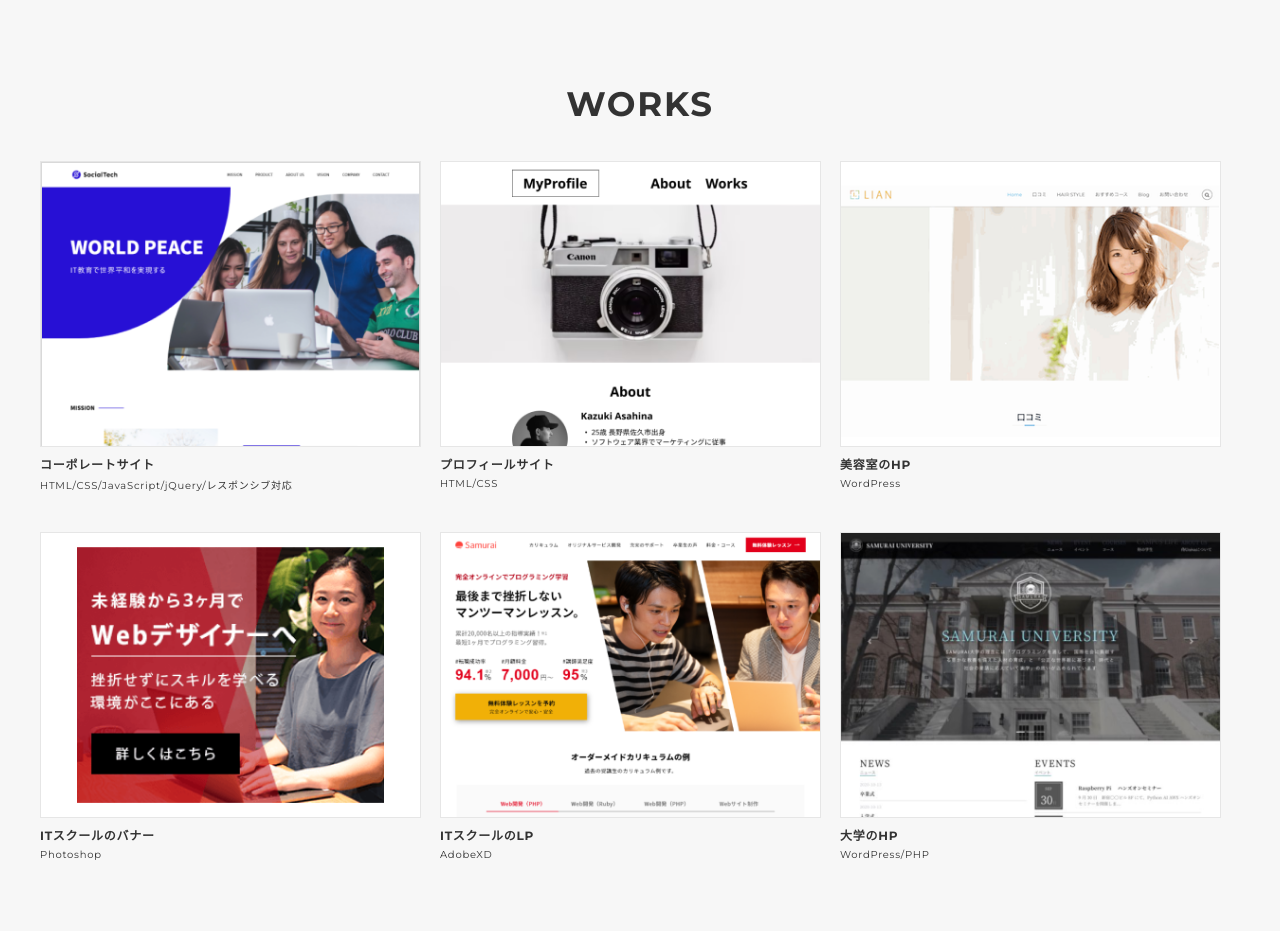
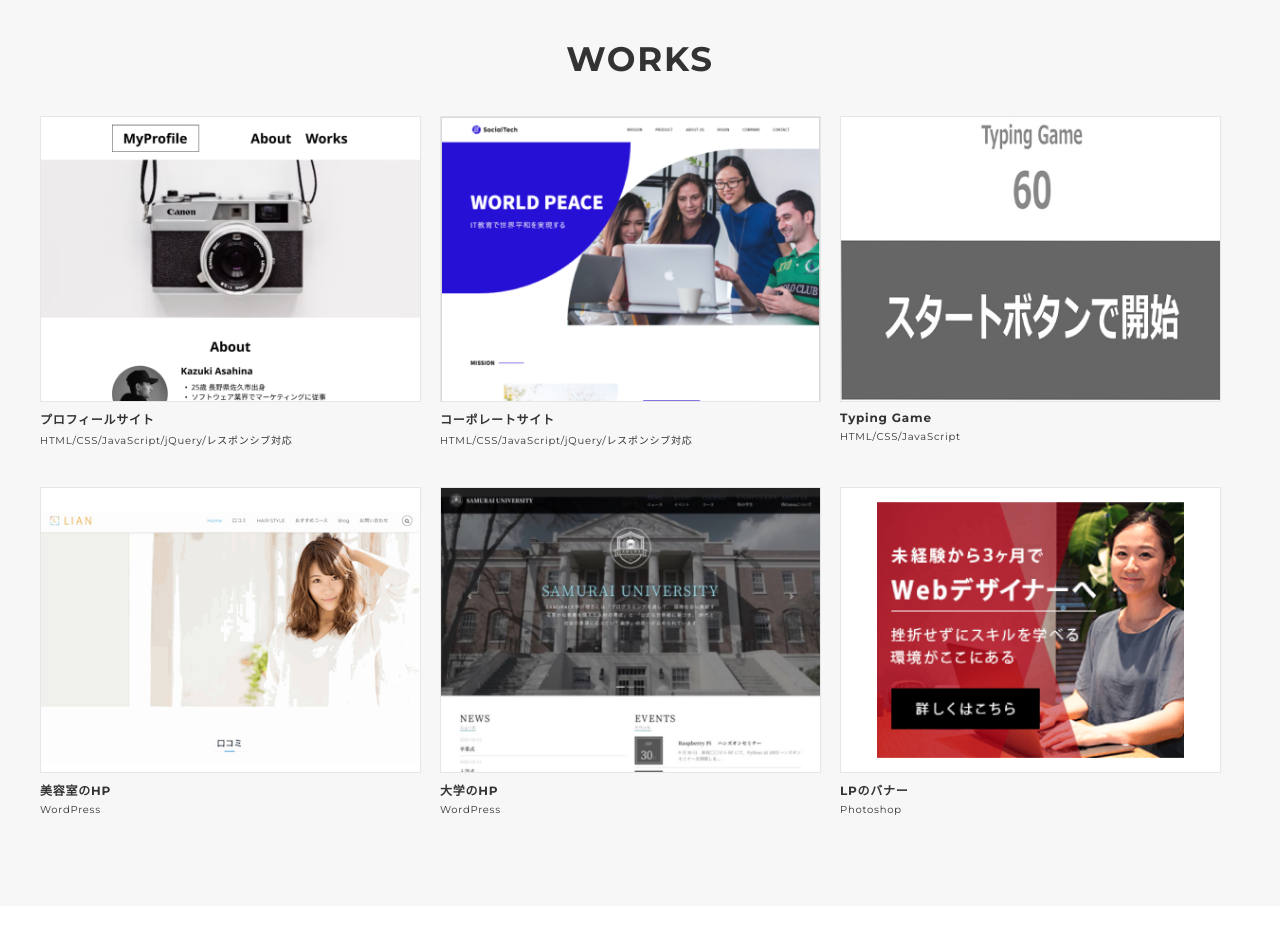
Before and after one commit to soedahideyuki/portfolio, a plain HTML site: page index.html in a window 1280 px wide. Shown: the part 721-1652 px from the top of the page. Drawn offline with nearby package versions, Linux system fonts and the light colour scheme.

Commit message:
詳細の編集

```diff
--- a/index.html
+++ b/index.html
@@ -18,7 +18,7 @@
     <header class="header ">
       <div class="container">
         <h1 class="header-logo">
-          <a href="#">SAMURAI TARO</a>
+          <a href="#">MY PORTFOLIO</a>
         </h1>
         <nav class="gnav">
           <ul class="gnav-list">
@@ -37,7 +37,7 @@
       <!-- mv -->
       <div class="mv">
         <div class="mv-container">
-          <img src="img/main.png" alt="">
+          <img src="img/portfolio-main.jpg" alt="">
         </div>
       </div>
       <!-- /mv -->
@@ -47,35 +47,35 @@
         <div class="container">
           <h2 class="title">WORKS</h2>
           <div class="works-list">
-            <a class="works-item" href="works-1.html">
-              <div class="works-img"><img src="img/works/html1.png" alt="html1" /></div>
+            <a class="works-item" href="ptof-detail.html">
+              <div class="works-img"><img src="img/works/design-comp.png" alt="カメラマンのポートフォリオ" /></div>
+              <p class="works-name">プロフィールサイト</p>
+              <p class="works-info">HTML/CSS/JavaScript/jQuery/レスポンシブ対応</p>
+            </a>
+            <a class="works-item" href="LP-detail.html">
+              <div class="works-img"><img src="img/works/socialtech.png" alt="コーポレートサイト" /></div>
               <p class="works-name">コーポレートサイト</p>
               <p class="works-info">HTML/CSS/JavaScript/jQuery/レスポンシブ対応</p>
             </a>
-            <a class="works-item" href="works-2.html">
-              <div class="works-img"><img src="img/works/html2.png" alt="html2" /></div>
-              <p class="works-name">プロフィールサイト</p>
-              <p class="works-info">HTML/CSS</p>
+            <a class="works-item" href="typ-detail.html">
+              <div class="works-img"><img src="img/works/typinggame.jpg" alt="TypingGame" /></div>
+              <p class="works-name">Typing Game</p>
+              <p class="works-info">HTML/CSS/JavaScript</p>
             </a>
-            <a class="works-item" href="works-3.html">
-              <div class="works-img"><img src="img/works/wordpress1.png" alt="WordPress" /></div>
+            <a class="works-item" href="hair-detail.html">
+              <div class="works-img"><img src="img/works/wordpress1.png" alt="美容院HP" /></div>
               <p class="works-name">美容室のHP</p>
               <p class="works-info">WordPress</p>
             </a>
-            <a class="works-item" href="works-4.html">
+            <a class="works-item" href="univ-detail.html">
+              <div class="works-img"><img src="img/works/wordpress2.png" alt="大学HP" /></div>
+              <p class="works-name">大学のHP</p>
+              <p class="works-info">WordPress</p>
+            </a>
+            <a class="works-item" href="banne-detail.html">
               <div class="works-img"><img src="img/works/photoshop.png" alt="Photoshop" /></div>
-              <p class="works-name">ITスクールのバナー</p>
+              <p class="works-name">LPのバナー</p>
               <p class="works-info">Photoshop</p>
-            </a>
-            <a class="works-item" href="works-5.html">
-              <div class="works-img"><img src="img/works/xd.png" alt="AdobeXD" /></div>
-              <p class="works-name">ITスクールのLP</p>
-              <p class="works-info">AdobeXD</p>
-            </a>
-            <a class="works-item" href="works-6.html">
-              <div class="works-img"><img src="img/works/wordpress2.png" alt="WordPress2" /></div>
-              <p class="works-name">大学のHP</p>
-              <p class="works-info">WordPress/PHP</p>
             </a>
           </div>
         </div>
@@ -187,7 +187,7 @@
 
     <!-- footer -->
     <footer class="footer">
-      <div class="copyright">&copy;SAMURAI TARO</div>
+      <div class="copyright">&copy;MY PORTFOLIO</div>
     </footer>
     <!-- /footer -->
 
```
Also changed, not shown: LP-detail.html (renamed from works-1.html, +2 -1 lines), banne-detail.html (renamed from works-2.html, +8 -14 lines), hair-detail.html (renamed from works-4.html, +12 -10 lines), ptof-detail.html (renamed from works-3.html, +12 -9 lines), typ-detail.html (renamed from works-5.html, +2 -2 lines), img/portfolio-main.jpg (added), img/works/design-comp.png (renamed from img/works/html2.png), img/works/socialtech.png (renamed from img/works/html1.png), img/works/typinggame.jpg (added), univ-detail.html (renamed from works-6.html).
